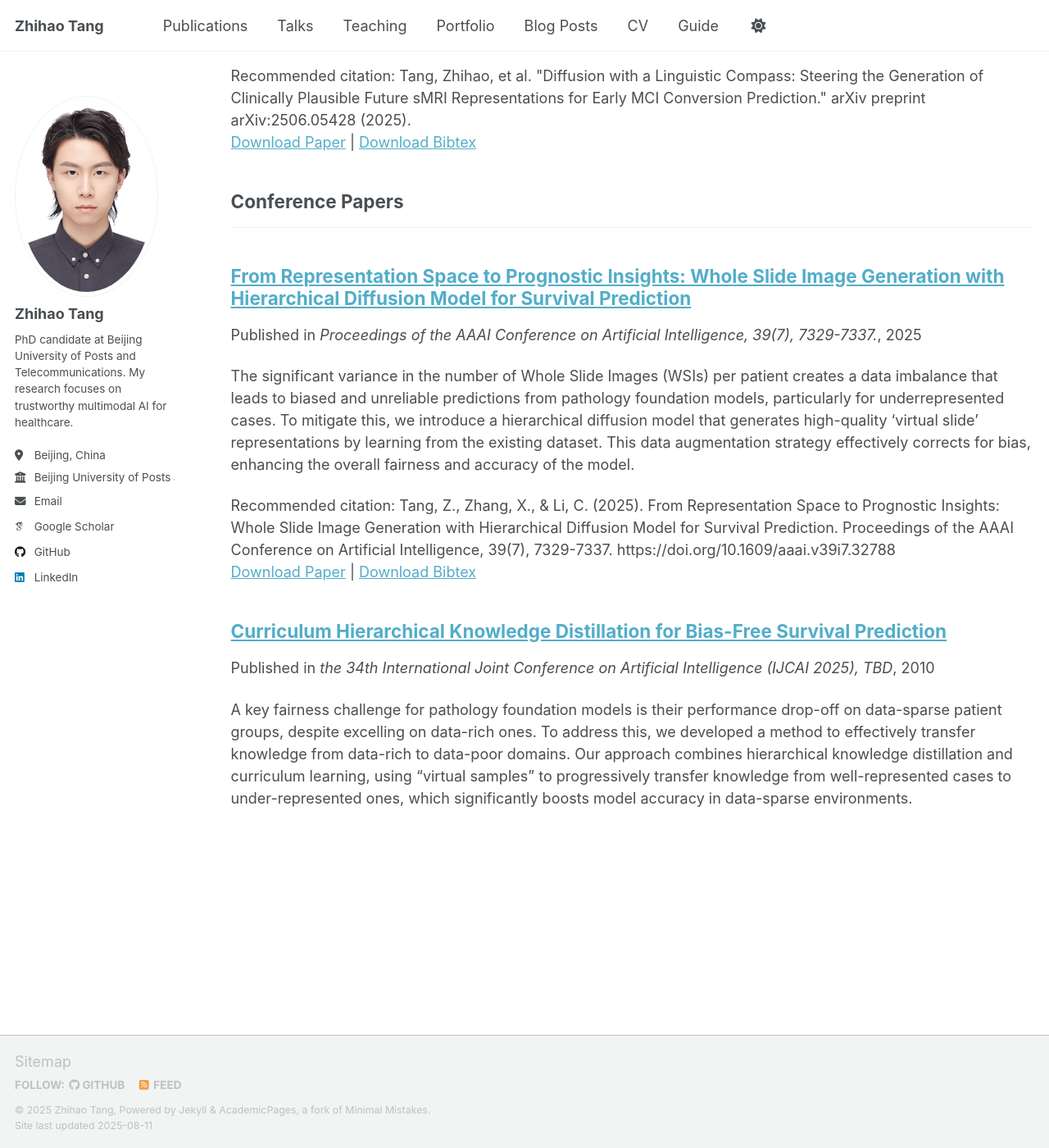
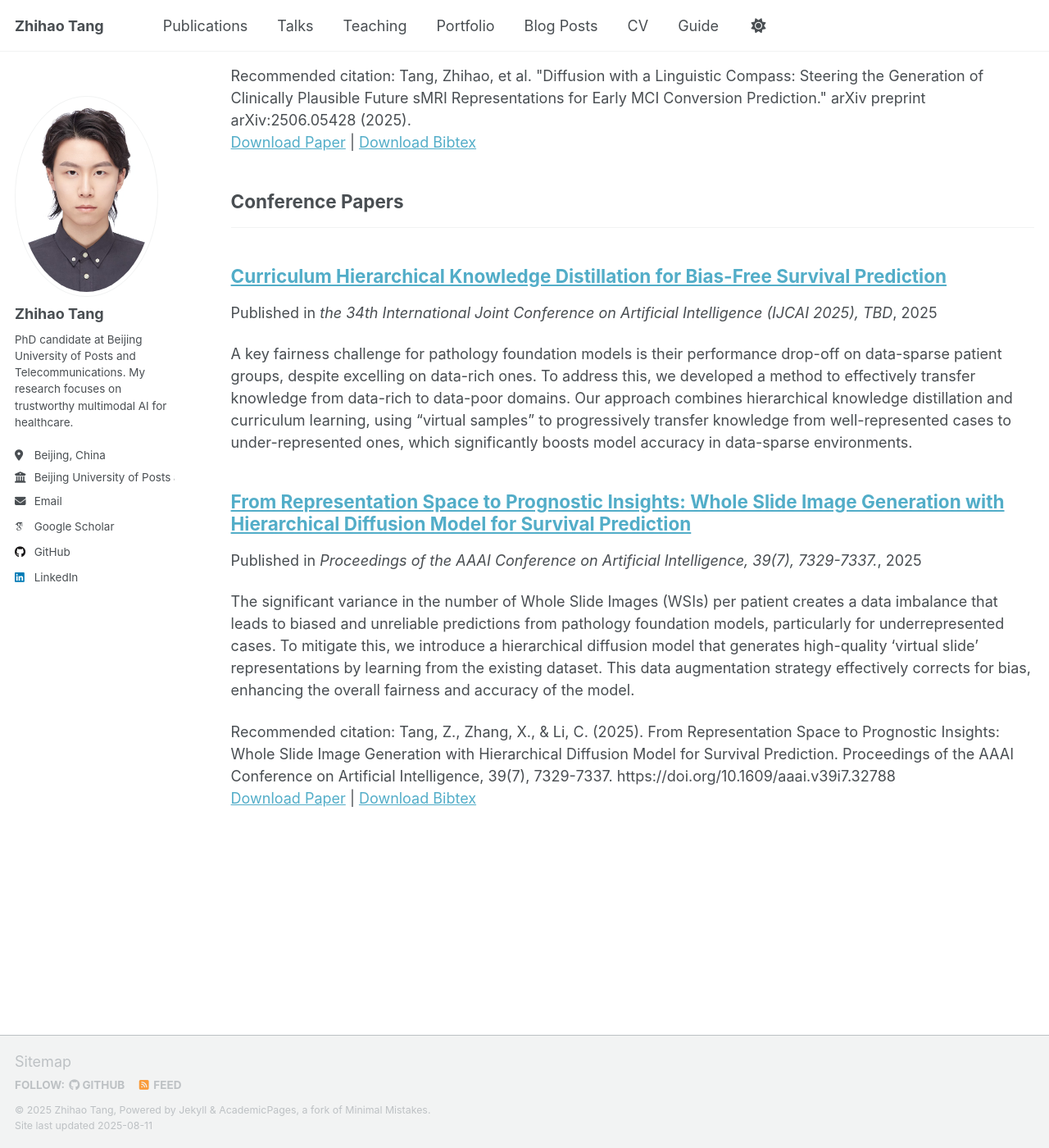
Before and after one commit to t-zhihao/t-zhihao.github.io, a Jekyll site: the page built from _pages/publications.html, in a window 1280 px wide and 1400 px high, scrolled down 1347 px. Shown: the whole window at 82% size. Built offline with Jekyll 4.4.1, drawn with Linux system fonts in a browser that asks for light colours; some web fonts are replaced; a script that is not in the unit is left out.

Commit message:
Update 2010-10-01-paper-title-number-2.md

```diff
--- a/_publications/2010-10-01-paper-title-number-2.md
+++ b/_publications/2010-10-01-paper-title-number-2.md
@@ -6,4 +6,5 @@ permalink: /publication/2010-10-01-paper-title-number-2
 excerpt: >-
   A key fairness challenge for pathology foundation models is their performance drop-off on data-sparse patient groups, despite excelling on data-rich ones. To address this, we developed a method to effectively transfer knowledge from data-rich to data-poor domains. Our approach combines hierarchical knowledge distillation and curriculum learning, using "virtual samples" to progressively transfer knowledge from well-represented cases to under-represented ones, which significantly boosts model accuracy in data-sparse environments.
 venue: 'the 34th International Joint Conference on Artificial Intelligence (IJCAI 2025), TBD'
+date: 2025-09-01
 ---
```
